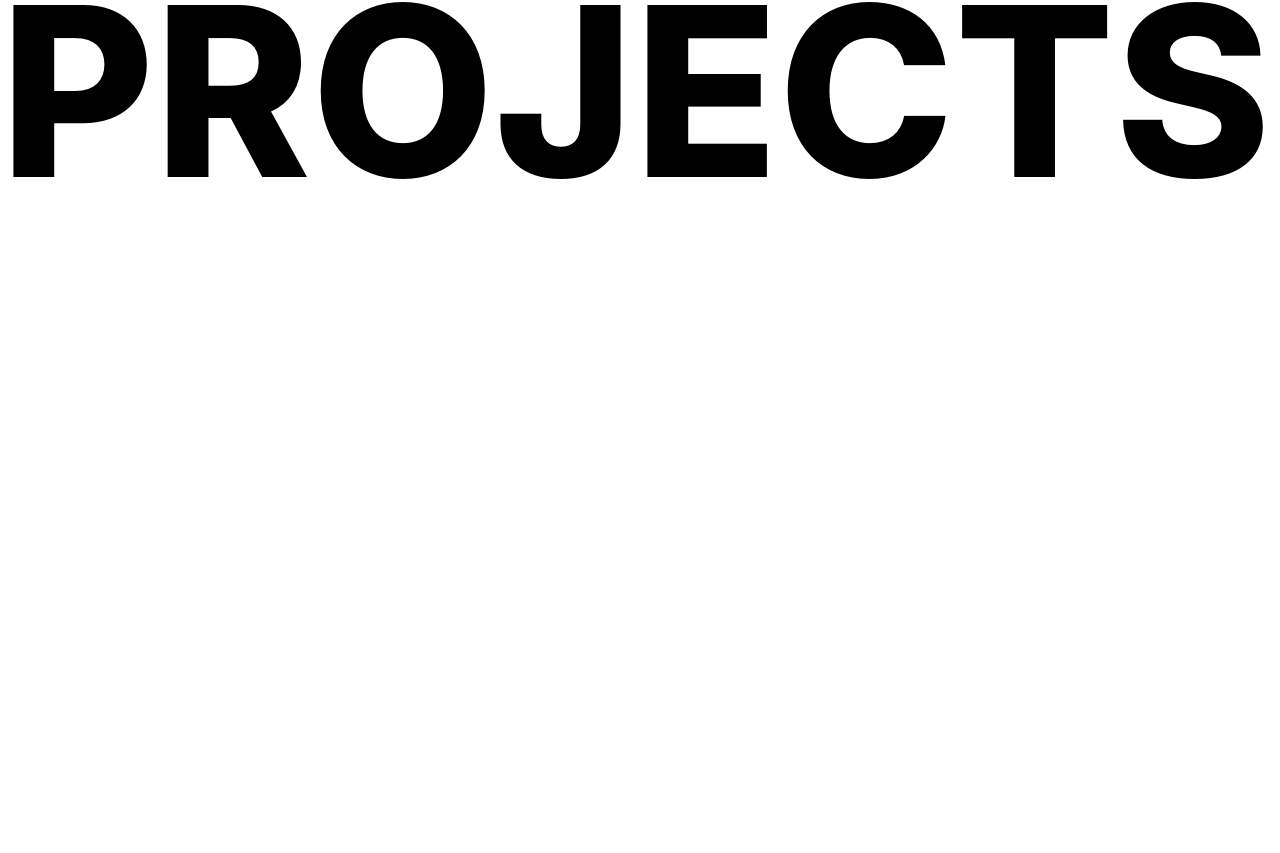
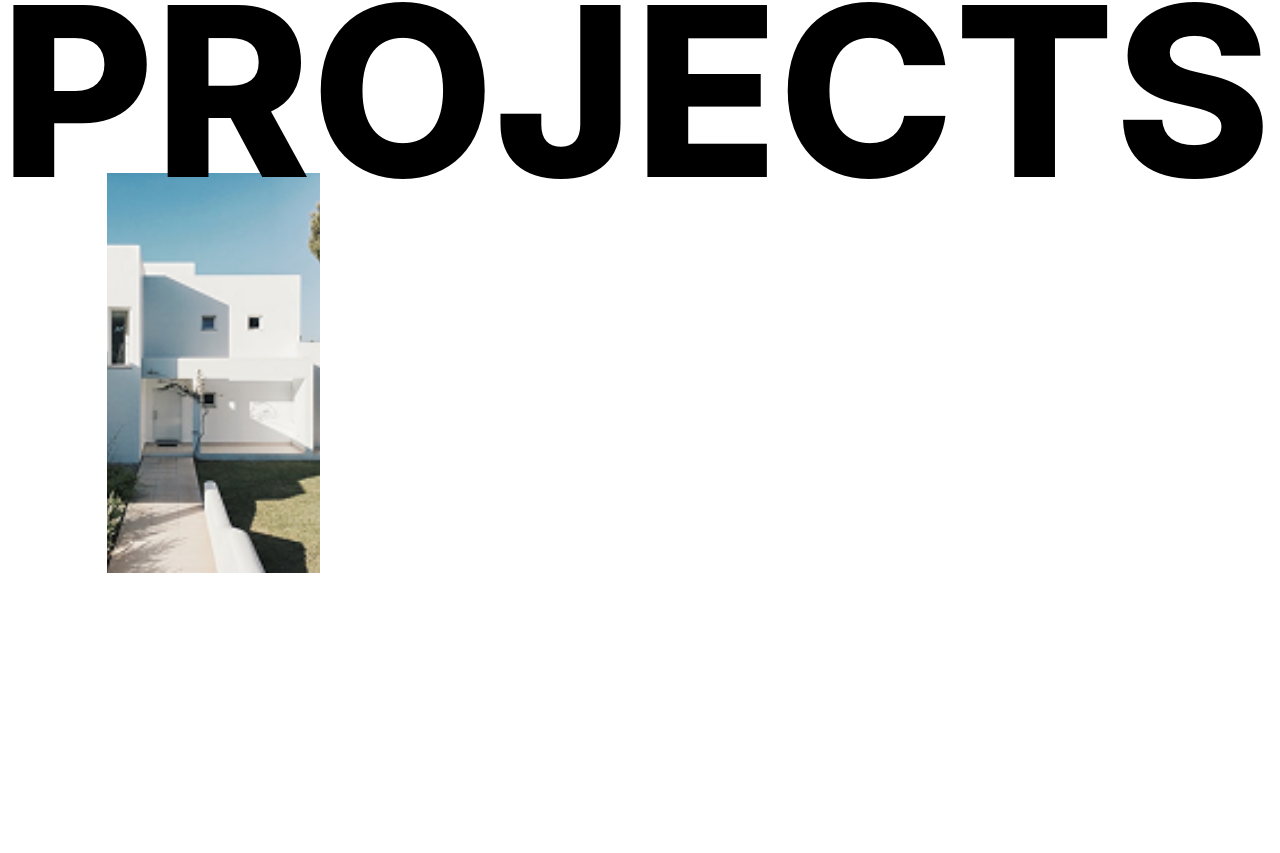
Before and after one commit to ccadran/tekture, a Nuxt app: page / in a window 1280 px wide. Shown: the part 4027-4880 px from the top of the page. Built offline with nearby package versions, Linux system fonts and the light colour scheme.

Commit message:
feat(intro projects):add grid

```diff
--- a/components/home/ProjectsIntro.vue
+++ b/components/home/ProjectsIntro.vue
@@ -30,6 +30,13 @@ onMounted(() => {
     <div class="projects-intro-content">
       <p class="inner">PROJECTS</p>
     </div>
+    <div class="projects-intro-images">
+      <div class="images-1">
+        <div class="image-1">
+          <img src="/images/3.png" alt="" />
+        </div>
+      </div>
+    </div>
   </section>
 </template>
 
@@ -49,5 +56,25 @@ onMounted(() => {
       font-weight: 800;
     }
   }
+  > .projects-intro-images {
+    width: 100%;
+    height: 100%;
+    > .images-1 {
+      display: grid;
+      grid-template-columns: repeat(12, 1fr);
+      grid-template-rows: repeat(12, 1fr);
+      width: 100%;
+      height: 100%;
+      > .image-1 {
+        grid-column: 2 / 4;
+        grid-row: 2 / 4;
+        > img {
+          width: 100%;
+          height: 100%;
+          object-fit: cover;
+        }
+      }
+    }
+  }
 }
 </style>
```
